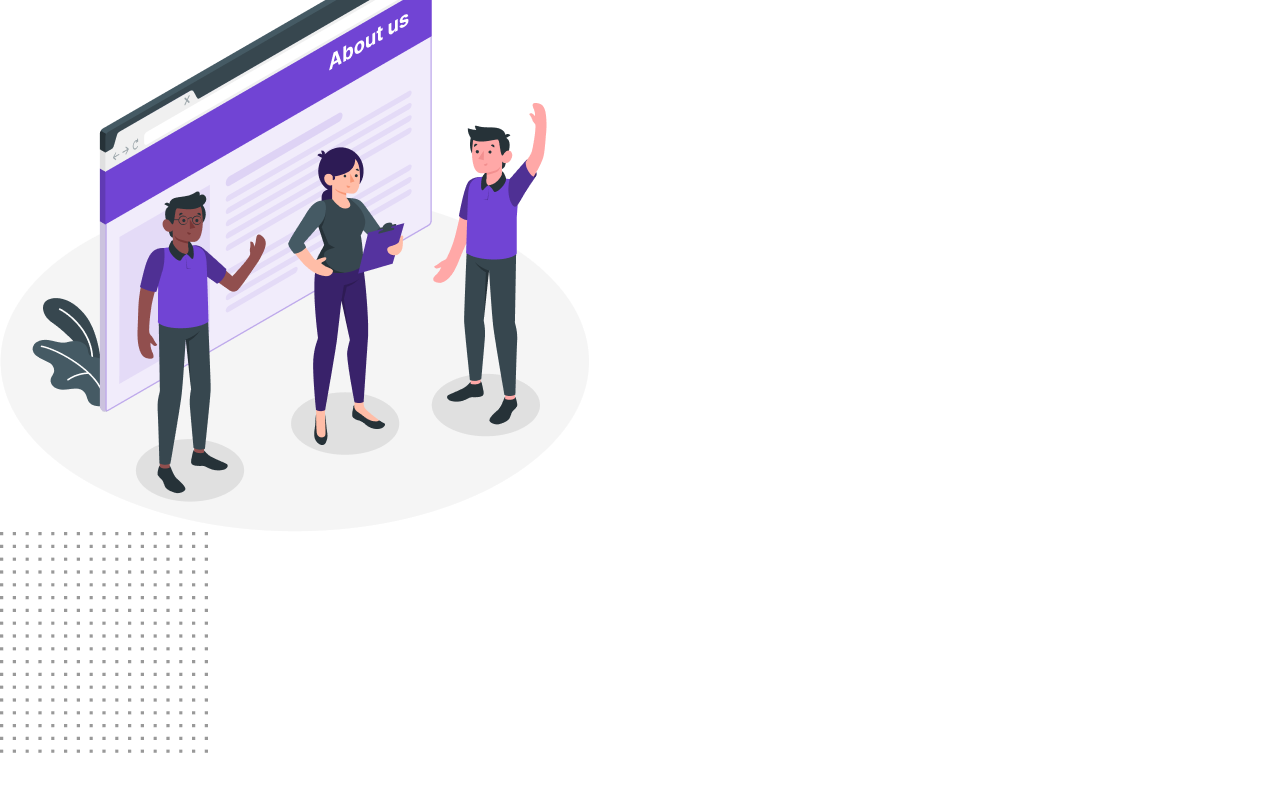
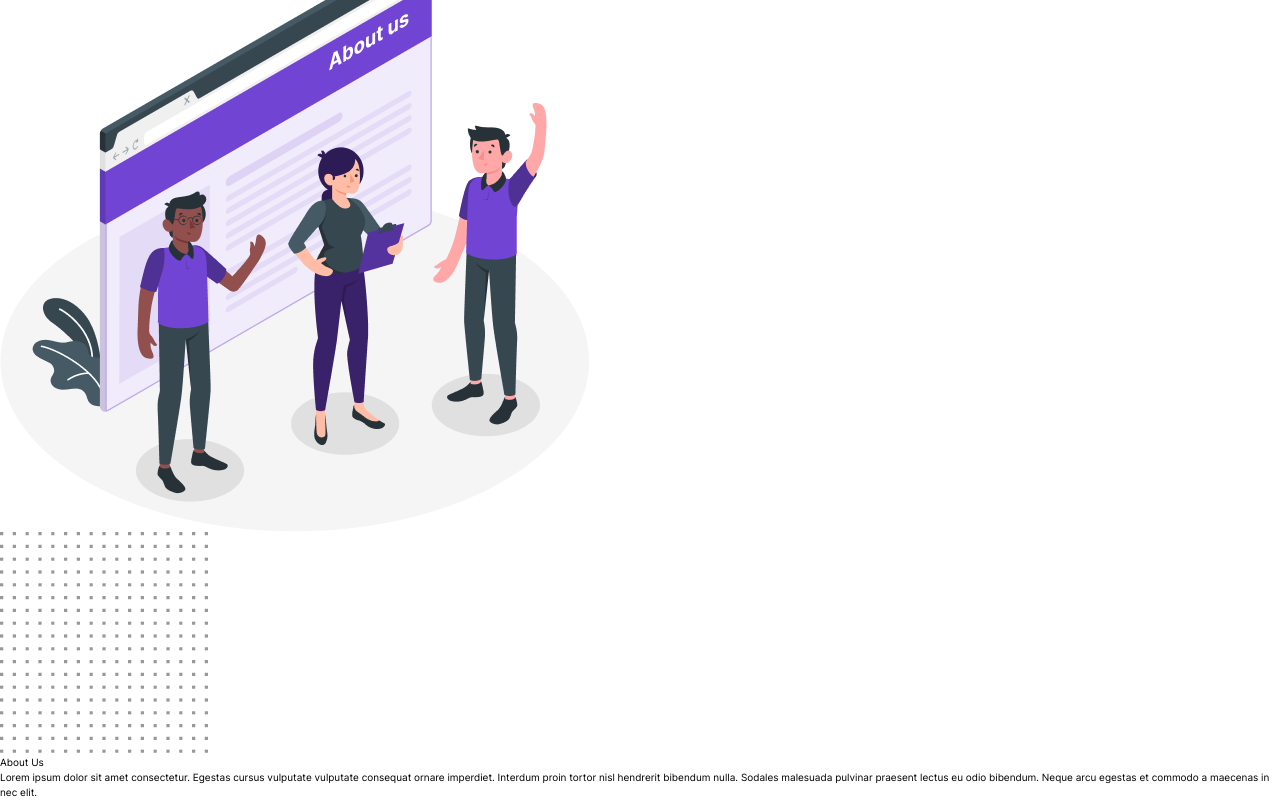
Before and after one commit to safiullah77777/promtone, a Next.js app: page / in a window 1280 px wide. Shown: the part 824-1624 px from the top of the page. Before the commit the page ends 1579 px from the top, so only its background shows below. Built offline with nearby package versions, Linux system fonts and the light colour scheme.

Commit message:
design changes

```diff
--- a/Components/About/index.tsx
+++ b/Components/About/index.tsx
@@ -5,13 +5,16 @@ import about from "../../public/assets/images/about.png";
 
 const About = () => {
   return (
-    <div className="flex pt-[23rem] gap-[8.4rem]  px-[6.8rem]" >
+    <div className="flex pt-[23rem] gap-[8.4rem]  px-[6.8rem] justify-center" >
       <div className="flex relative">
         <Image src={about} alt="" className="z-[1]" />
         <Image src={dots} alt="" className="absolute -bottom-[4rem] -left-[.3rem]" />
       </div>
-      <div className="flex flex-col">
-
+      <div className="flex flex-col max-w-[69rem] w-full gap-[5.7rem]">
+        <h4 className="text-primary leading-[2.6rem] text-[2.1rem] font-[700] ">About Us</h4>
+        <p className="text-secondary font-[400] text-[2.4rem] leading-[2.9rem]">
+        Lorem ipsum dolor sit amet consectetur. Egestas cursus vulputate vulputate consequat ornare imperdiet. Interdum proin tortor nisl hendrerit bibendum nulla. Sodales malesuada pulvinar praesent lectus eu odio bibendum. Neque arcu egestas et commodo a maecenas in nec elit.
+        </p>
       </div>
     </div>
   );
--- a/Components/Banner/index.tsx
+++ b/Components/Banner/index.tsx
@@ -7,7 +7,7 @@ import scan from "../../public/assets/images/scan.png";
 
 const Banner = () => {
   return (
-    <div className="flex gap-[16rem] pt-[15.5rem] px-[7.4rem] ">
+    <div className="flex gap-[16rem] pt-[15.5rem] px-[7.4rem] justify-center">
       <div className="max-w-[70rem] flex flex-col gap-[5.5rem]">
         <h1 className="max-w-[64.4rem] text-[#000000] text-[6.4rem] leading-[7.7rem] font-[900]">
           Get Paid - Promote local brands
@@ -20,7 +20,7 @@ const Banner = () => {
           elit.
         </p>
         <div className="flex mt-[5rem] relative gap-[2.4rem]">
-          <Image src={apple} alt="" />
+          <Image src={apple} alt="" className="z-[1]" />
           <Image src={google} alt="" />
           <Image src={dots} alt="" className="absolute top-0 -left-[1.3rem]" />
         </div>
--- a/tailwind.config.js
+++ b/tailwind.config.js
@@ -7,6 +7,7 @@ module.exports = {
   ],
   theme: {
     extend: {
+      gap:{},
       fontFamily: {
         inters: ["inters"],
       },
```
